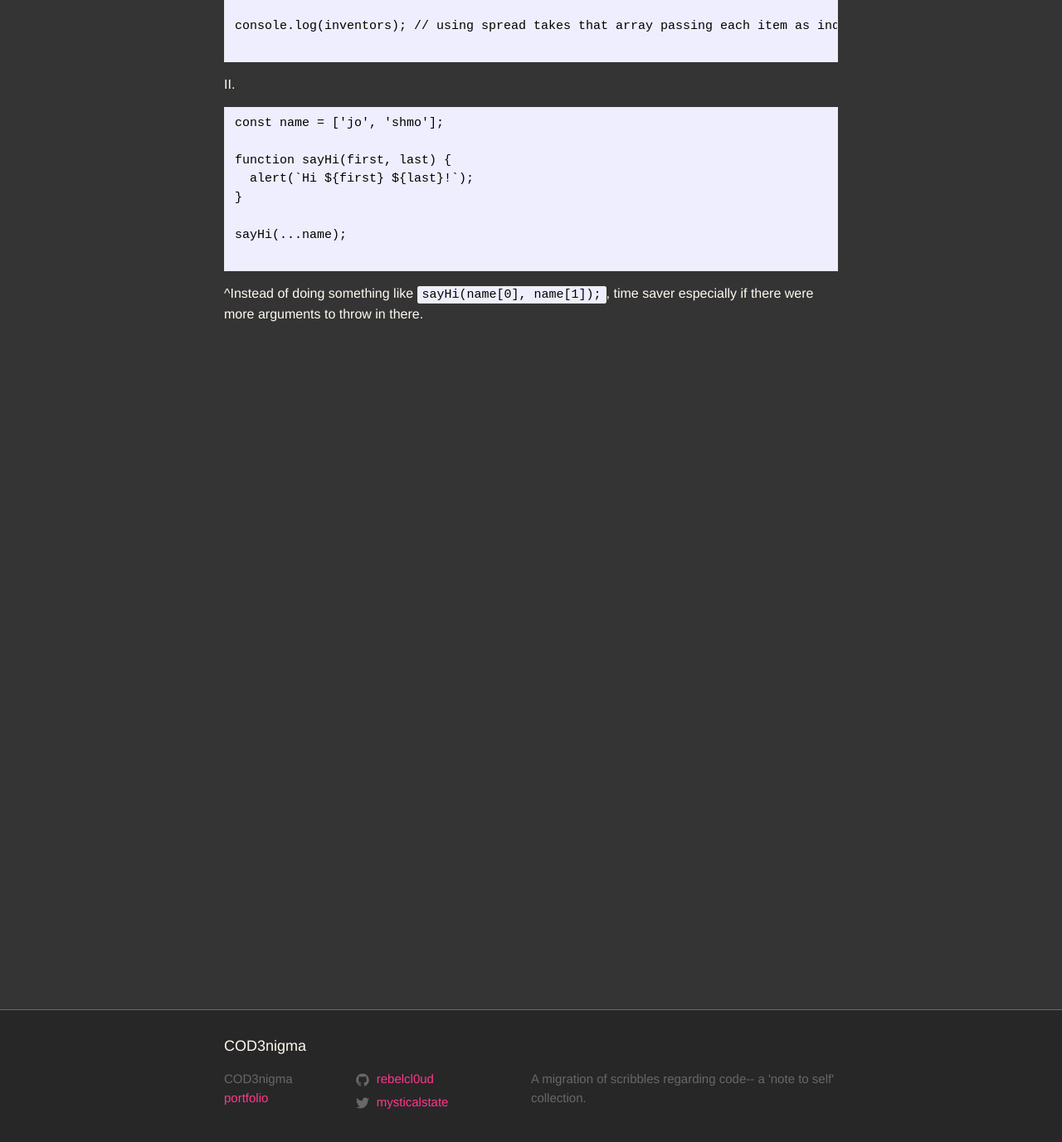
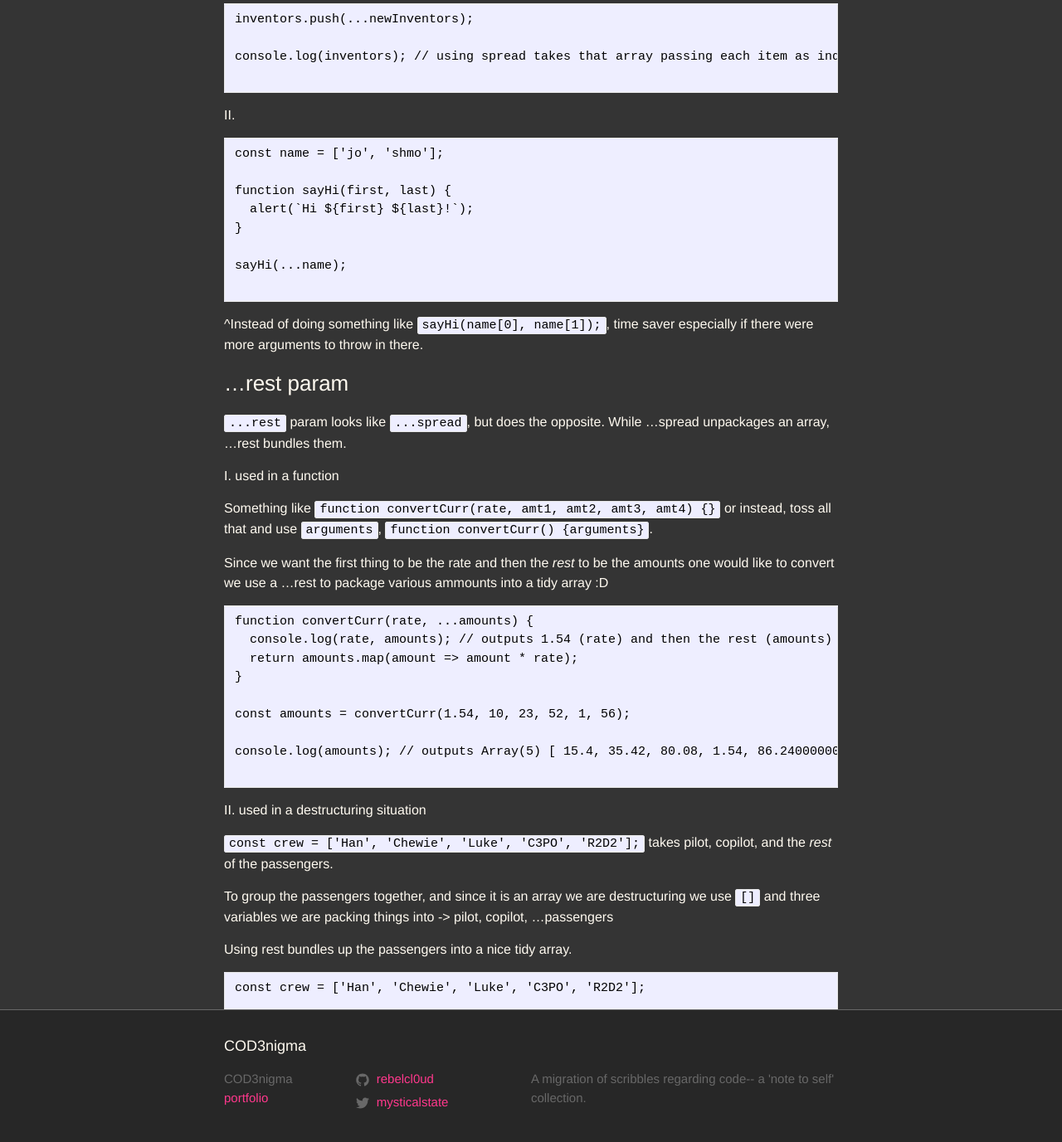
Before and after one commit to rebelcl0ud/blog, a Jekyll site: the page built from _posts/2018-04-02-[28]-es6-status-II.markdown, in a window 1280 px wide and 1400 px high, scrolled down 20703 px. Shown: the top 1377 px of the window at 83% size. Built offline with Jekyll 4.4.1, drawn with Linux system fonts in a browser that asks for light colours.

Commit message:
added rest param section/examples

````diff
--- a/_posts/2018-04-02-[28]-es6-status-II.markdown
+++ b/_posts/2018-04-02-[28]-es6-status-II.markdown
@@ -905,12 +905,10 @@ console.log(keepers); // one full array
 Now, we got ourselves a nice little array of lovely comments that make your heart smile :D
 
 
-- - -
-
-
 ### spreading into a function
 
 I.
+
 Using `.push()` is cool and all, but it will give you one of those situations where you get an array within an array
 ```
 const inventors = ['Einstein', 'Newton', 'Galileo'];
@@ -939,6 +937,7 @@ console.log(inventors); // using spread takes that array passing each item as in
 ```
 
 II.
+
 ```
 const name = ['jo', 'shmo'];
 
@@ -950,3 +949,44 @@ sayHi(...name);
 
 ```
 ^Instead of doing something like `sayHi(name[0], name[1]);`, time saver especially if there were more arguments to throw in there.
+
+
+### ...rest param
+`...rest` param looks like `...spread`, but does the opposite. While ...spread unpackages an array, ...rest bundles them.
+
+I. used in a function
+
+Something like `function convertCurr(rate, amt1, amt2, amt3, amt4) {}` or instead, toss all that and use `arguments`, `function convertCurr() {arguments}`.
+
+Since we want the first thing to be the rate and then the *rest* to be the amounts one would like to convert we use a ...rest to package various ammounts into a tidy array :D
+```
+function convertCurr(rate, ...amounts) {
+  console.log(rate, amounts); // outputs 1.54 (rate) and then the rest (amounts) Array(5) [ 10, 23, 52, 1, 56 ]
+  return amounts.map(amount => amount * rate);
+}
+
+const amounts = convertCurr(1.54, 10, 23, 52, 1, 56);
+
+console.log(amounts); // outputs Array(5) [ 15.4, 35.42, 80.08, 1.54, 86.24000000000001 ]
+
+```
+
+
+II. used in a destructuring situation
+
+`const crew = ['Han', 'Chewie', 'Luke', 'C3PO', 'R2D2'];` takes pilot, copilot, and the *rest* of the passengers.
+
+To group the passengers together, and since it is an array we are destructuring we use `[]` and three variables we are packing things into -> pilot, copilot, ...passengers
+
+Using rest bundles up the passengers into a nice tidy array.
+
+```
+const crew = ['Han', 'Chewie', 'Luke', 'C3PO', 'R2D2'];
+
+const [pilot, copilot, ...passengers] = crew;
+
+console.log(pilot, copilot, passengers); // outputs Han Chewie Array(3) [ "Luke", "C3PO", "R2D2" ]
+
+```
+
+NOTE: Don't forget to take out the ...rest when copy/pasting into console.log *>_<*
````
